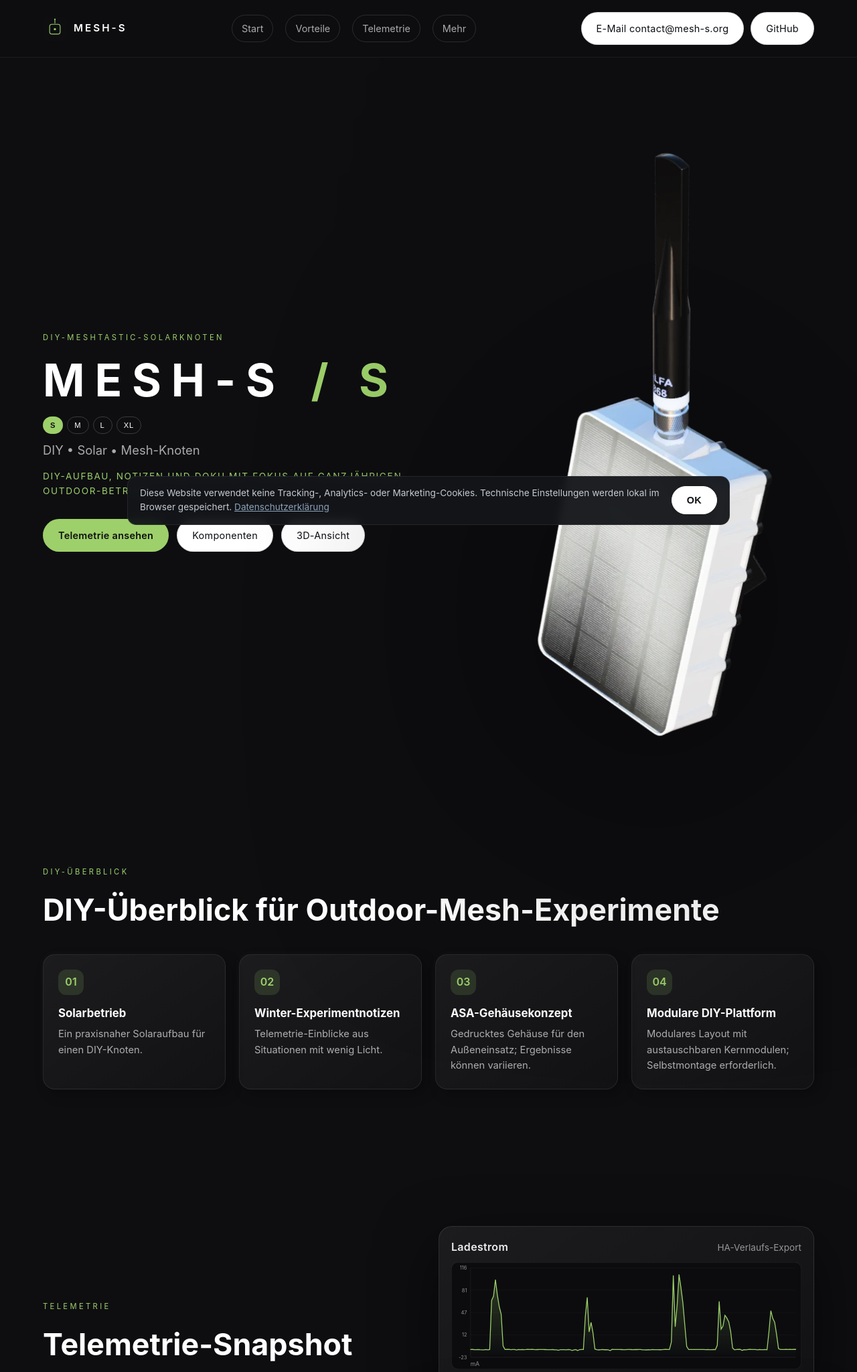
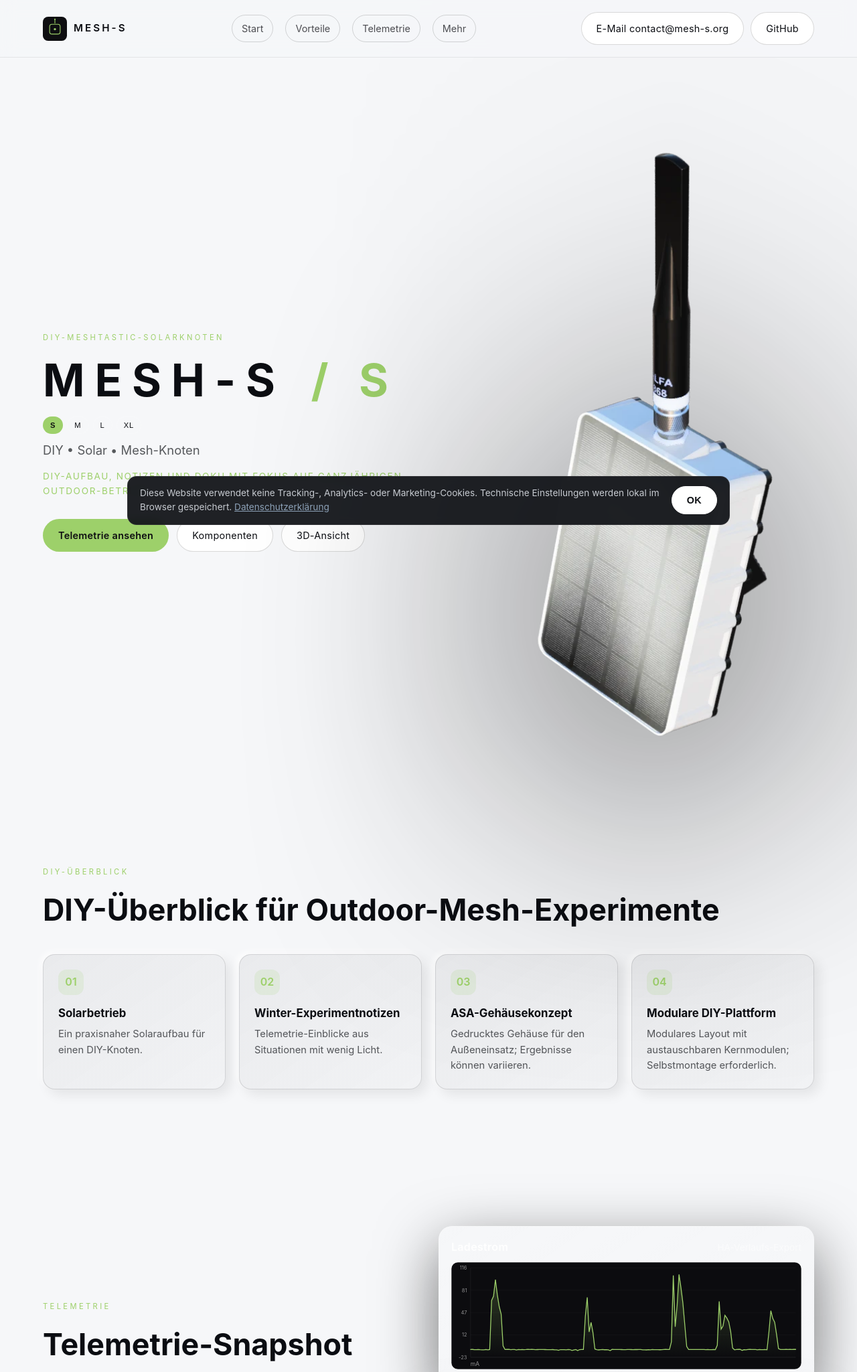
Before and after one commit to Skrap87/mesh-s.org, a PHP site: page / in a window 1280 px wide. Shown: the top 2049 px of the page at 67% size. Run offline with PHP 8.4, Linux system fonts and the light colour scheme.

Commit message:
Update styles.css

```diff
--- a/site/styles.css
+++ b/site/styles.css
@@ -1472,3 +1472,62 @@ footer {
     align-self: flex-end;
   }
 }
+
+/* Auto theme: follow system (mobile/desktop) */
+:root {
+  color-scheme: dark;
+}
+
+/* Light mode overrides */
+@media (prefers-color-scheme: light) {
+  :root {
+    color-scheme: light;
+
+    --bg: #f6f7f9;
+    --fg: #0b0d12;
+    --muted: rgba(11, 13, 18, 0.68);
+
+    --card: rgba(11, 13, 18, 0.04);
+    --card-border: rgba(11, 13, 18, 0.12);
+
+    --soft-shadow: 0 18px 40px rgba(11, 13, 18, 0.12);
+  }
+
+  header {
+    background: rgba(246, 247, 249, 0.9);
+    border-bottom: 1px solid rgba(11, 13, 18, 0.08);
+  }
+
+  .nav-links a,
+  .nav-more summary {
+    border-color: rgba(11, 13, 18, 0.16);
+    color: rgba(11, 13, 18, 0.72);
+  }
+
+  .nav-links a:hover,
+  .nav-more summary:hover,
+  .nav-more[open] summary {
+    border-color: rgba(11, 13, 18, 0.28);
+    color: var(--fg);
+  }
+
+  .card {
+    background: linear-gradient(145deg, rgba(11, 13, 18, 0.05), rgba(11, 13, 18, 0.02));
+    box-shadow: 8px 8px 18px rgba(11, 13, 18, 0.08), -4px -4px 10px rgba(255, 255, 255, 0.7);
+  }
+
+  .bom-table-wrapper {
+    border-color: rgba(11, 13, 18, 0.16);
+    background: rgba(11, 13, 18, 0.03);
+  }
+
+  .bom-table th,
+  .bom-table td {
+    border-bottom-color: rgba(11, 13, 18, 0.10);
+  }
+
+  .viewer-stage,
+  #viewerCanvasWrap {
+    border-color: rgba(11, 13, 18, 0.12);
+  }
+}
```
